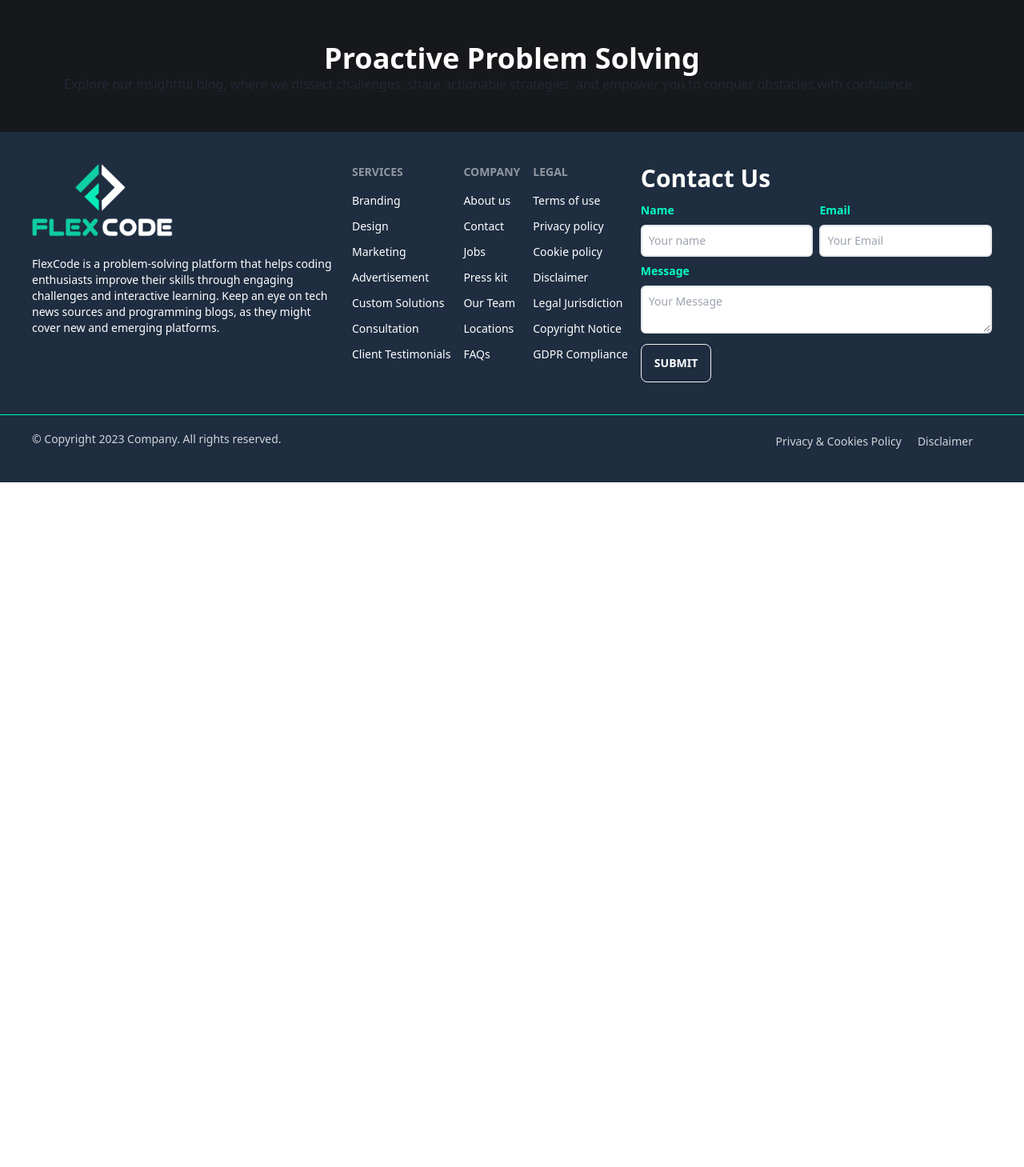
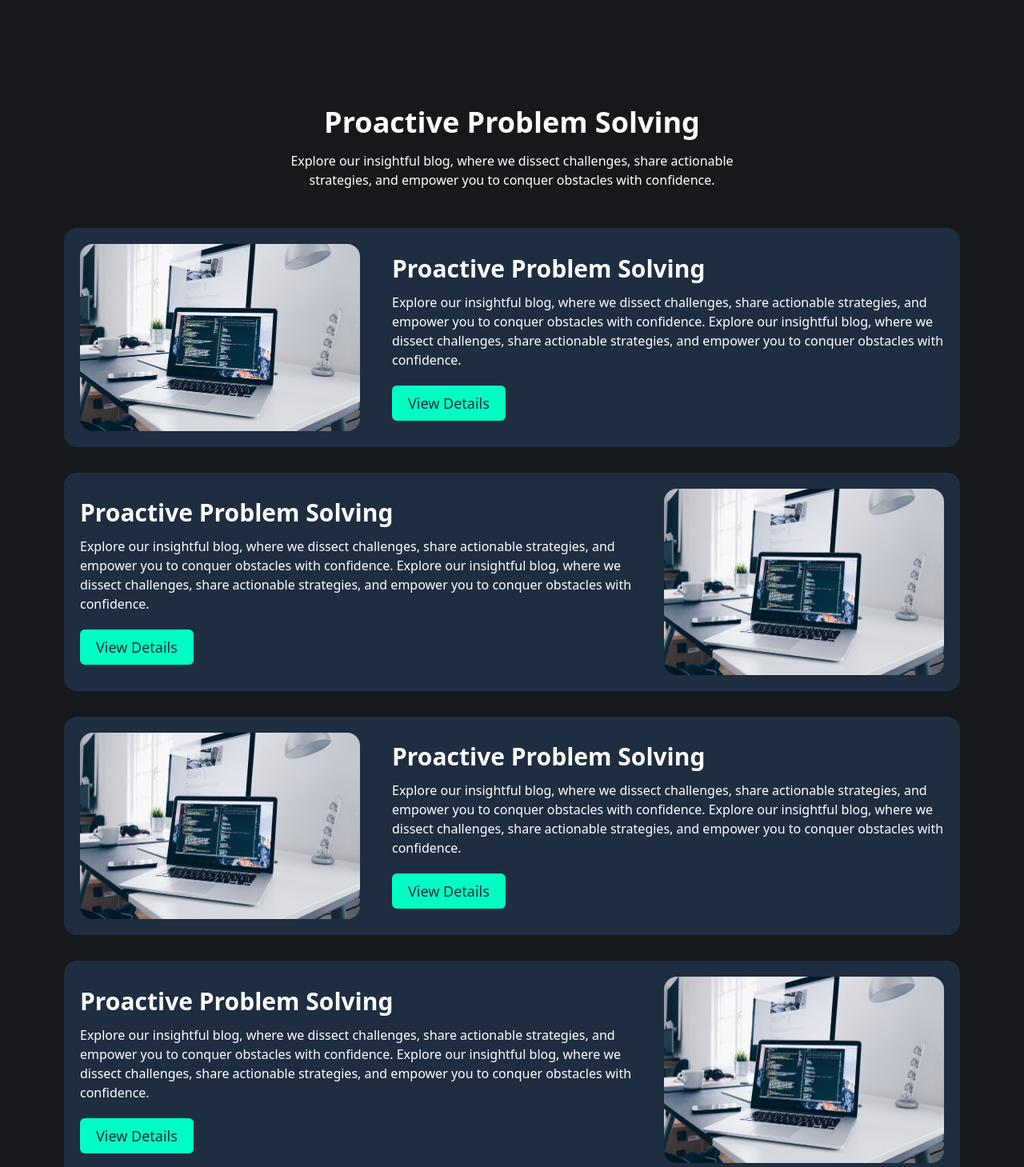
Before and after one commit to ihshadin/flex-code, a React (Vite) app: page /blog in a window 1280 px wide. Shown: the part 80-1539 px from the top of the page at 80% size. Before the commit the page ends 800 px from the top, so only its background shows below. Built offline with nearby package versions, Linux system fonts and the light colour scheme; no server answers.

Commit message:
Blog page design and explore design

```diff
--- /dev/null
+++ b/src/components/ExploreUs/ExploreUs.css
@@ -0,0 +1,28 @@
+.explore-animation {
+    -webkit-animation: floating 8s infinite;
+            animation: floating 8s infinite
+}
+
+@-webkit-keyframes floating {
+    0% {
+    transform: translateY(0px) rotateY(350deg);
+    }
+    50% {
+        transform: translateY(20px) rotateY(350deg);
+    }
+    100% {
+        transform: translateY(0px) rotateY(350deg);
+    }
+}
+
+@keyframes floating {
+    0% {
+    transform: translateY(0px) rotateY(350deg);
+    }
+    50% {
+        transform: translateY(20px) rotateY(350deg);
+    }
+    100% {
+        transform: translateY(0px) rotateY(350deg);
+    }
+}
--- /dev/null
+++ b/src/components/ExploreUs/ExploreUs.jsx
@@ -0,0 +1,31 @@
+import React from 'react';
+import Container from '../../pages/Shared/Container/Container';
+import IconBox from '../IconBox/IconBox';
+import image1 from '../../../public/image-1.jpg'
+
+// CSS connect
+import './ExploreUs.css'
+
+const ExploreUs = () => {
+    return (
+        <Container>
+            <div className='py-12 md:py-16 lg:py-32 flex flex-col md:flex-row gap-20 items-center'>
+                <div className='md:w-1/2 text-right text-white'>
+                    <div className='flex gap-10 justify-end items-center'>
+                        <h2 className='text-3xl font-bold'>Start Exploring</h2>
+                        <IconBox />
+                    </div>
+                    <p className='mt-2 md:mt-4'>
+                        Explore is a well-organized tool that helps you get the most out of LeetCode by providing structure to guide your progress towards the next step in your programming career.
+                    </p>
+                    <button className='bg-primary-color text-black py-2 px-5 text-lg rounded-md font-medium mt-3 md:mt-5 ms-auto block'>View Details</button>
+                </div>
+                <div className='md:w-1/2'>
+                    <img className='w-[300px] h-[400px] object-cover rounded-lg mx-auto explore-animation' src={image1} alt="" />
+                </div>
+            </div>
+        </Container>
+    );
+};
+
+export default ExploreUs;
--- /dev/null
+++ b/src/components/IconBox/IconBox.css
@@ -0,0 +1,52 @@
+.feature-icon-base .icon {
+    position: relative;
+    margin: 0 20px;
+    width: 56px;
+    height: 87px;
+    border-radius: 10px;
+    display: inline-block;
+    top: 0;
+    transition: all 0.2s ease;
+}
+.feature-icon-base .icon::before, .feature-icon-base .icon::after {
+    position: absolute;
+    width: inherit;
+    height: inherit;
+    border-radius: inherit;
+    background: inherit;
+    content: '';
+    top: 0;
+    left: 0;
+    right: 0;
+    bottom: 0;
+    margin: auto;
+}
+.feature-icon-base .icon::before {
+    transform: rotate(60deg);
+}
+.feature-icon-base .icon::before, .feature-icon-base .icon::after {
+    position: absolute;
+    width: inherit;
+    height: inherit;
+    border-radius: inherit;
+    background: inherit;
+    content: '';
+    top: 0;
+    left: 0;
+    right: 0;
+    bottom: 0;
+    margin: auto;
+}
+.feature-icon-base .icon::after {
+    transform: rotate(-60deg);
+}
+.feature-icon-base .icon.teal {
+    background: linear-gradient(to bottom right, #4db6ac 0%, #00796b 100%);
+    color: #34a297;
+}
+.feature-icon-base .icon.silver,
+.feature-icon-base .icon.white,
+.feature-icon-base .icon {
+    background: linear-gradient(to bottom right, #e0e0e0 0%, #bdbdbd 100%);
+    color: #9e9e9e;
+}
--- /dev/null
+++ b/src/components/IconBox/IconBox.jsx
@@ -0,0 +1,19 @@
+import React from 'react';
+import { FaGraduationCap } from 'react-icons/fa';
+
+// Css file connect
+import './IconBox.css'
+
+const IconBox = () => {
+    return (
+        <div class="feature-icon-base no-badge">
+            <div class="icon teal develop-icon">
+                <div class="w-[53px] h-[53px] absolute top-0 bottom-0 left-0 right-0 text-center z-10 rounded-[50%] m-auto bg-white">
+                    <FaGraduationCap className='w-7 h-7 inline-block mt-3' />
+                </div>
+            </div>
+        </div>
+    );
+};
+
+export default IconBox;
--- a/src/index.css
+++ b/src/index.css
@@ -4,8 +4,15 @@
 @tailwind components;
 @tailwind utilities;
 
+::-moz-selection{
+  background-color: #00ffc333;
+}
+
 ::selection{
   background-color: #00ffc333;
+}
+body {
+  overflow-x: hidden;
 }
 body {
   background-color: #17181b;
@@ -15,6 +22,9 @@ body {
 }
 .primary-color {
   color: #00ffc3;
+}
+.bg-primary-color {
+  background-color: #00ffc3;
 }
 .secondary-color {
   color: #fff;
@@ -27,6 +37,18 @@ body {
   background-size: 400%;
   animation: sectionAnimation 3s ease-in-out infinite alternate-reverse;
   @apply tracking-wide font-bold text-center text-transparent bg-clip-text text-4xl md:text-5xl py-5 montserrat;
+}
+
+@-webkit-keyframes sectionAnimation {
+  0% {
+    background-position: 100%;
+  }
+  100% {
+    background-position: 0%;
+  }
+  body{
+    overflow-x: hidden;
+  }
 }
 
 @keyframes sectionAnimation {
@@ -44,6 +66,3 @@ body {
 * {
   scroll-behavior: smooth;
 }
-body {
-  overflow-x: hidden;
-}
--- a/src/pages/Blog/Blog.jsx
+++ b/src/pages/Blog/Blog.jsx
@@ -1,13 +1,68 @@
 import React from 'react';
 import Container from '../Shared/Container/Container';
+import image1 from '../../../public/image-1.jpg'
 
 const Blog = () => {
     return (
         <Container>
-            <div className='py-12'>
-                <div>
-                    <h2 className='text-center font-bold text-4xl text-white'>Proactive Problem Solving</h2>
-                    <p className='++'>Explore our insightful blog, where we dissect challenges, share actionable strategies, and empower you to conquer obstacles with confidence.</p>
+            <div className='py-12 md:py-16 lg:py-32'>
+                <div className='max-w-[600px] mx-auto mb-6 md:mb-12'>
+                    <h2 className='text-center font-bold text-2xl md:text-4xl text-white'>Proactive Problem Solving</h2>
+                    <p className='text-white text-center mt-2 md:mt-4'>Explore our insightful blog, where we dissect challenges, share actionable strategies, and empower you to conquer obstacles with confidence.</p>
+                </div>
+                <div className='grid gap-5 md:gap-8'>
+                    <div className='py-4 md:py-5 px-3 md:px-5 rounded-2xl bg-[#1e2d40] flex gap-5 md:gap-10 items-center flex-col md:flex-row'>
+                        <div className='max-w-[350px] md:shrink-0'>
+                            <img className='rounded-2xl w-full' src={image1} alt="" />
+                        </div>
+                        <div className=''>
+                            <h2 className='font-bold text-2xl md:text-3xl text-white'>Proactive Problem Solving</h2>
+                            <p className='text-white mt-2 md:mt-3'>
+                                Explore our insightful blog, where we dissect challenges, share actionable strategies, and empower you to conquer obstacles with confidence.
+                                Explore our insightful blog, where we dissect challenges, share actionable strategies, and empower you to conquer obstacles with confidence.
+                            </p>
+                            <button className='bg-primary-color py-2 px-5 text-lg rounded-md font-medium mt-3 md:mt-5'>View Details</button>
+                        </div>
+                    </div>
+                    <div className='py-4 md:py-5 px-3 md:px-5 rounded-2xl bg-[#1e2d40] flex gap-5 md:gap-10 items-center flex-col md:flex-row-reverse'>
+                        <div className='max-w-[350px] md:shrink-0'>
+                            <img className='rounded-2xl w-full' src={image1} alt="" />
+                        </div>
+                        <div className=''>
+                            <h2 className='font-bold text-2xl md:text-3xl text-white'>Proactive Problem Solving</h2>
+                            <p className='text-white mt-2 md:mt-3'>
+                                Explore our insightful blog, where we dissect challenges, share actionable strategies, and empower you to conquer obstacles with confidence.
+                                Explore our insightful blog, where we dissect challenges, share actionable strategies, and empower you to conquer obstacles with confidence.
+                            </p>
+                            <button className='bg-primary-color py-2 px-5 text-lg rounded-md font-medium mt-3 md:mt-5'>View Details</button>
+                        </div>
+                    </div>
+                    <div className='py-4 md:py-5 px-3 md:px-5 rounded-2xl bg-[#1e2d40] flex gap-5 md:gap-10 items-center flex-col md:flex-row'>
+                        <div className='max-w-[350px] md:shrink-0'>
+                            <img className='rounded-2xl w-full' src={image1} alt="" />
+                        </div>
+                        <div className=''>
+                            <h2 className='font-bold text-2xl md:text-3xl text-white'>Proactive Problem Solving</h2>
+                            <p className='text-white mt-2 md:mt-3'>
+                                Explore our insightful blog, where we dissect challenges, share actionable strategies, and empower you to conquer obstacles with confidence.
+                                Explore our insightful blog, where we dissect challenges, share actionable strategies, and empower you to conquer obstacles with confidence.
+                            </p>
+                            <button className='bg-primary-color py-2 px-5 text-lg rounded-md font-medium mt-3 md:mt-5'>View Details</button>
+                        </div>
+                    </div>
+                    <div className='py-4 md:py-5 px-3 md:px-5 rounded-2xl bg-[#1e2d40] flex gap-5 md:gap-10 items-center flex-col md:flex-row-reverse'>
+                        <div className='max-w-[350px] md:shrink-0'>
+                            <img className='rounded-2xl w-full' src={image1} alt="" />
+                        </div>
+                        <div className=''>
+                            <h2 className='font-bold text-2xl md:text-3xl text-white'>Proactive Problem Solving</h2>
+                            <p className='text-white mt-2 md:mt-3'>
+                                Explore our insightful blog, where we dissect challenges, share actionable strategies, and empower you to conquer obstacles with confidence.
+                                Explore our insightful blog, where we dissect challenges, share actionable strategies, and empower you to conquer obstacles with confidence.
+                            </p>
+                            <button className='bg-primary-color py-2 px-5 text-lg rounded-md font-medium mt-3 md:mt-5'>View Details</button>
+                        </div>
+                    </div>
                 </div>
             </div>
         </Container>
--- a/src/pages/Home/Home/Home.jsx
+++ b/src/pages/Home/Home/Home.jsx
@@ -1,13 +1,14 @@
-import { Outlet } from "react-router-dom";
 import OurPartners from "../OurPartners/OurPartners";
 import UserCount from "../UserCount/UserCount";
 import Faq from "../FAQ/Faq";
 import Slider from "../Slider/Slider";
+import ExploreUs from "../../../components/ExploreUs/ExploreUs";
 
 const Home = () => {
   return (
     <div>
       <Slider />
+      <ExploreUs />
       <OurPartners />
       <UserCount />
       <Faq></Faq>
```
